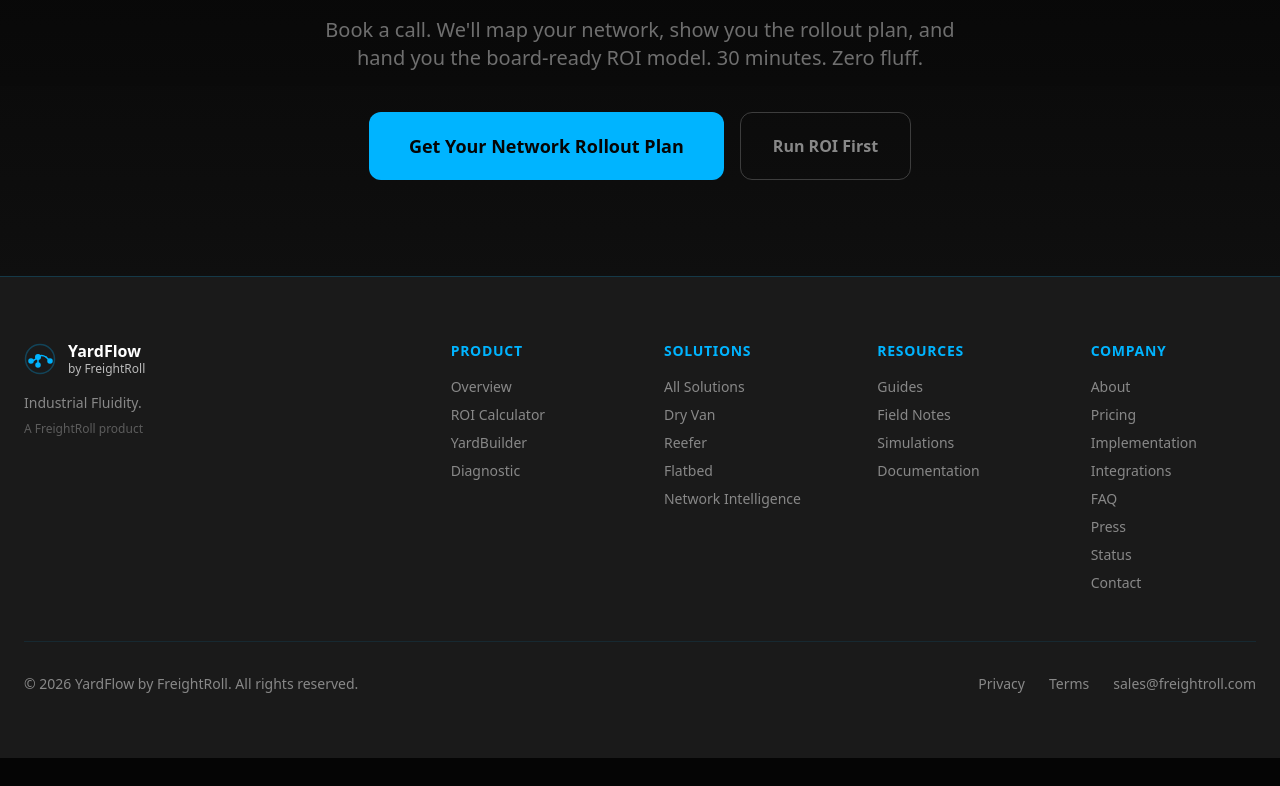
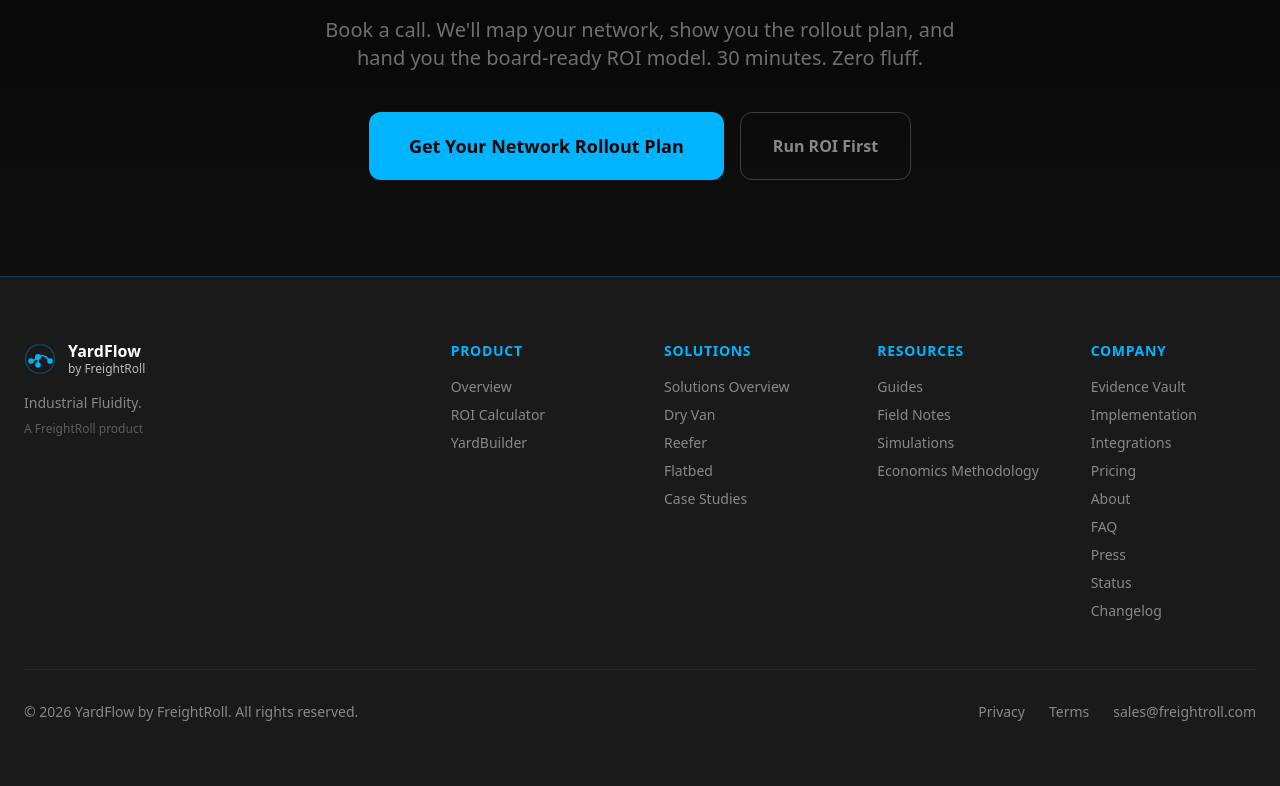
Before and after one commit to caseyglarkin2-png/Flow-State-, a Next.js app in the folder flow-state-site/: page / in a window 1280 px wide. Shown: the part 2392-3178 px from the top of the page. Before the commit the page ends 3150 px from the top, so only its background shows below. Built offline with nearby package versions, Linux system fonts and the light colour scheme; no server answers.

Commit message:
Footer: match exact header structure + all links accurate

```diff
--- a/flow-state-site/components/Footer.tsx
+++ b/flow-state-site/components/Footer.tsx
@@ -24,7 +24,6 @@
               <li><Link href="/product" className="hover:text-neon transition-colors">Overview</Link></li>
               <li><Link href="/roi" className="hover:text-neon transition-colors">ROI Calculator</Link></li>
               <li><Link href="/yardbuilder" className="hover:text-neon transition-colors">YardBuilder</Link></li>
-              <li><Link href="/diagnostic" className="hover:text-neon transition-colors">Diagnostic</Link></li>
             </ul>
           </div>
 
@@ -32,11 +31,11 @@
           <div>
             <h3 className="font-semibold mb-4 text-neon text-sm uppercase tracking-wider">Solutions</h3>
             <ul className="space-y-2 text-sm text-steel">
-              <li><Link href="/solutions" className="hover:text-neon transition-colors">All Solutions</Link></li>
+              <li><Link href="/solutions" className="hover:text-neon transition-colors">Solutions Overview</Link></li>
               <li><Link href="/solutions/dry-van" className="hover:text-neon transition-colors">Dry Van</Link></li>
               <li><Link href="/solutions/reefer" className="hover:text-neon transition-colors">Reefer</Link></li>
               <li><Link href="/solutions/flatbed" className="hover:text-neon transition-colors">Flatbed</Link></li>
-              <li><Link href="/singularity" className="hover:text-neon transition-colors">Network Intelligence</Link></li>
+              <li><Link href="/case-studies" className="hover:text-neon transition-colors">Case Studies</Link></li>
             </ul>
           </div>
 
@@ -47,7 +46,7 @@
               <li><Link href="/resources/guides" className="hover:text-neon transition-colors">Guides</Link></li>
               <li><Link href="/resources/field-notes" className="hover:text-neon transition-colors">Field Notes</Link></li>
               <li><Link href="/resources/simulations" className="hover:text-neon transition-colors">Simulations</Link></li>
-              <li><Link href="/docs" className="hover:text-neon transition-colors">Documentation</Link></li>
+              <li><Link href="/docs/economics-methodology" className="hover:text-neon transition-colors">Economics Methodology</Link></li>
             </ul>
           </div>
 
@@ -55,14 +54,15 @@
           <div>
             <h3 className="font-semibold mb-4 text-neon text-sm uppercase tracking-wider">Company</h3>
             <ul className="space-y-2 text-sm text-steel">
-              <li><Link href="/about" className="hover:text-neon transition-colors">About</Link></li>
-              <li><Link href="/pricing" className="hover:text-neon transition-colors">Pricing</Link></li>
+              <li><Link href="/resources/procurement" className="hover:text-neon transition-colors">Evidence Vault</Link></li>
               <li><Link href="/implementation" className="hover:text-neon transition-colors">Implementation</Link></li>
               <li><Link href="/integrations" className="hover:text-neon transition-colors">Integrations</Link></li>
+              <li><Link href="/pricing" className="hover:text-neon transition-colors">Pricing</Link></li>
+              <li><Link href="/about" className="hover:text-neon transition-colors">About</Link></li>
               <li><Link href="/faq" className="hover:text-neon transition-colors">FAQ</Link></li>
               <li><Link href="/press" className="hover:text-neon transition-colors">Press</Link></li>
               <li><Link href="/status" className="hover:text-neon transition-colors">Status</Link></li>
-              <li><Link href="/contact" className="hover:text-neon transition-colors">Contact</Link></li>
+              <li><Link href="/changelog" className="hover:text-neon transition-colors">Changelog</Link></li>
             </ul>
           </div>
         </div>
```
